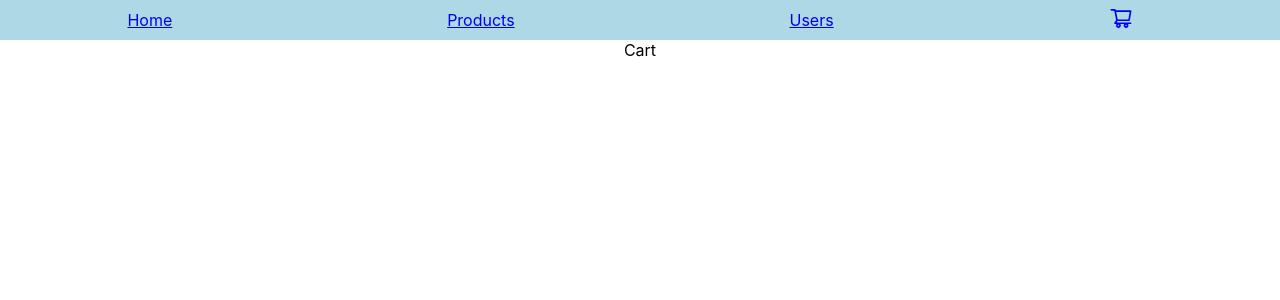
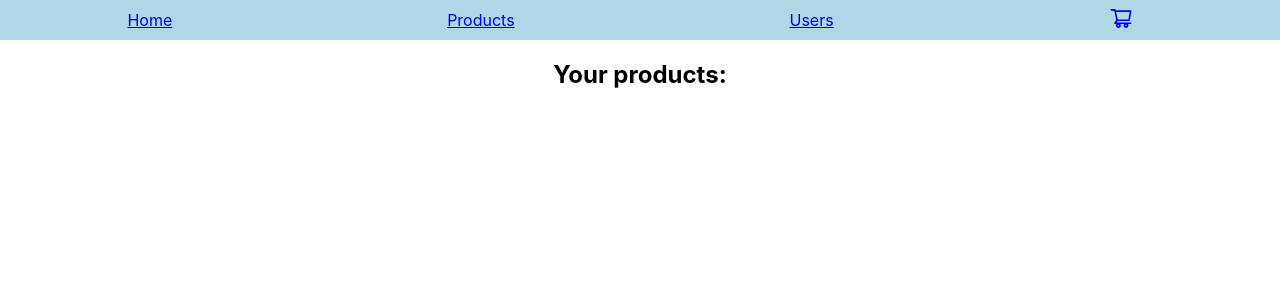
Before and after one commit to rafa87garcia/proyecto-final, a React (Create React App) app: page /cart in a window 1280 px wide. Shown: the top 300 px of the page. Built offline with nearby package versions, Linux system fonts and the light colour scheme.

Commit message:
adds Cart

```diff
--- a/src/App.jsx
+++ b/src/App.jsx
@@ -6,12 +6,14 @@ import ProductList from './components/ProductList/ProductList';
 import Users from './components/Users/Users';
 import NavBar from './components/NavBar/NavBar';
 import './App.scss';
+import CartProvider from './context/CartContext';
 
 
 function App() {
   return (
 
     <Router>
+      <CartProvider>
         <div className='App'>
           <NavBar />
           <Routes>
@@ -21,7 +23,7 @@ function App() {
             <Route path='users' element={<Users/>} />
           </Routes>
         </div>
-
+      </CartProvider>
     </Router>
 
 
--- a/src/pages/Cart/Cart.jsx
+++ b/src/pages/Cart/Cart.jsx
@@ -1,8 +1,24 @@
 import React from 'react'
+import { useCartContext } from '../../context/CartContext'
+import { ImCross } from 'react-icons/im';
 
-function Cart() {
+const Cart = () => {
+  const {cartItems, deleteItem} = useCartContext();
   return (
-    <div>Cart</div>
+    <div>
+      <h2>Your products:</h2>
+      {cartItems.map((item, index) => {
+        return(
+          <div key={index}>
+            <li>
+              {item.name}: {item.count}
+            </li>
+            <p>${item.price}</p>
+            <span onClick={() => deleteItem(index)}><ImCross /></span>
+          </div>
+        )
+      })}
+    </div>
   )
 }
 
```
